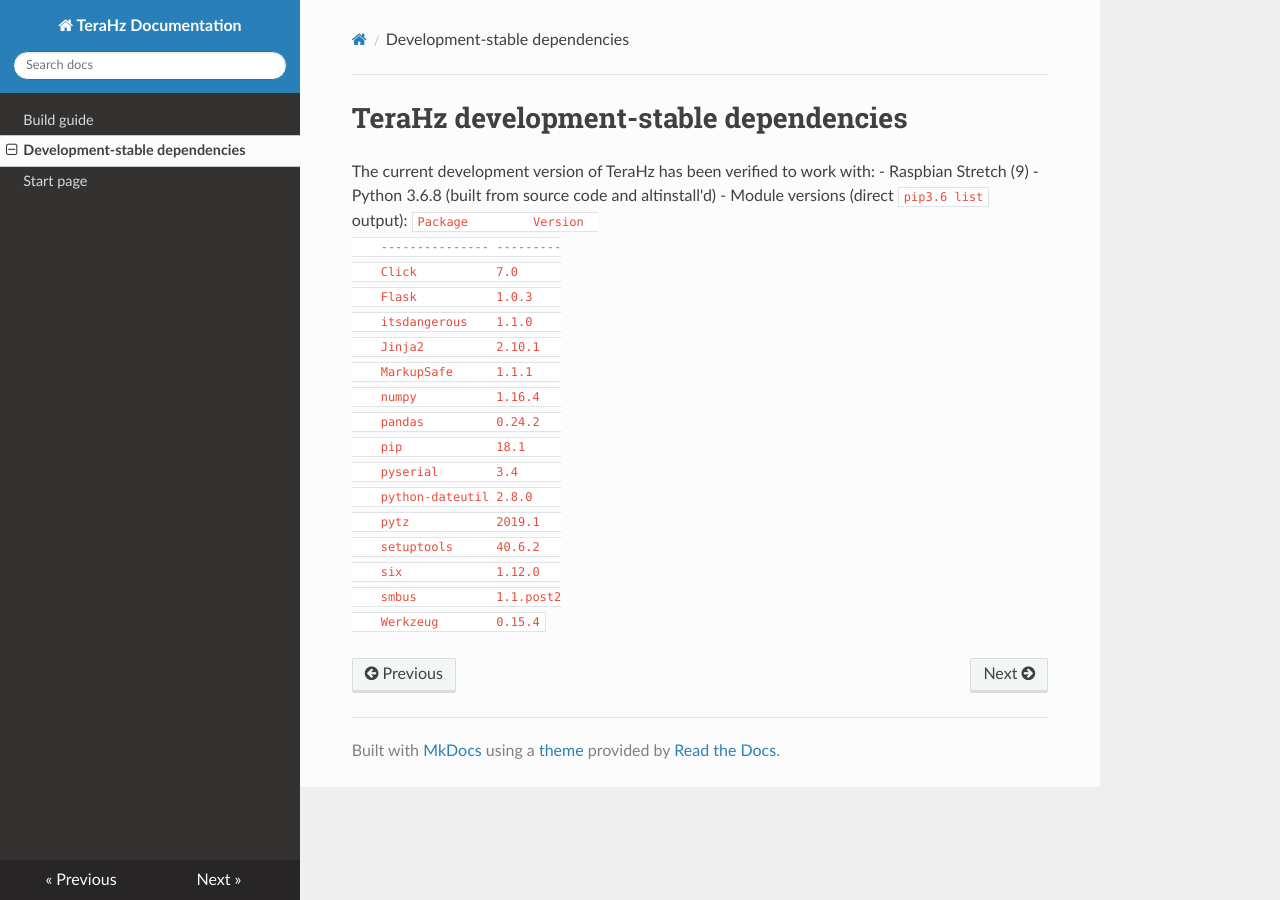
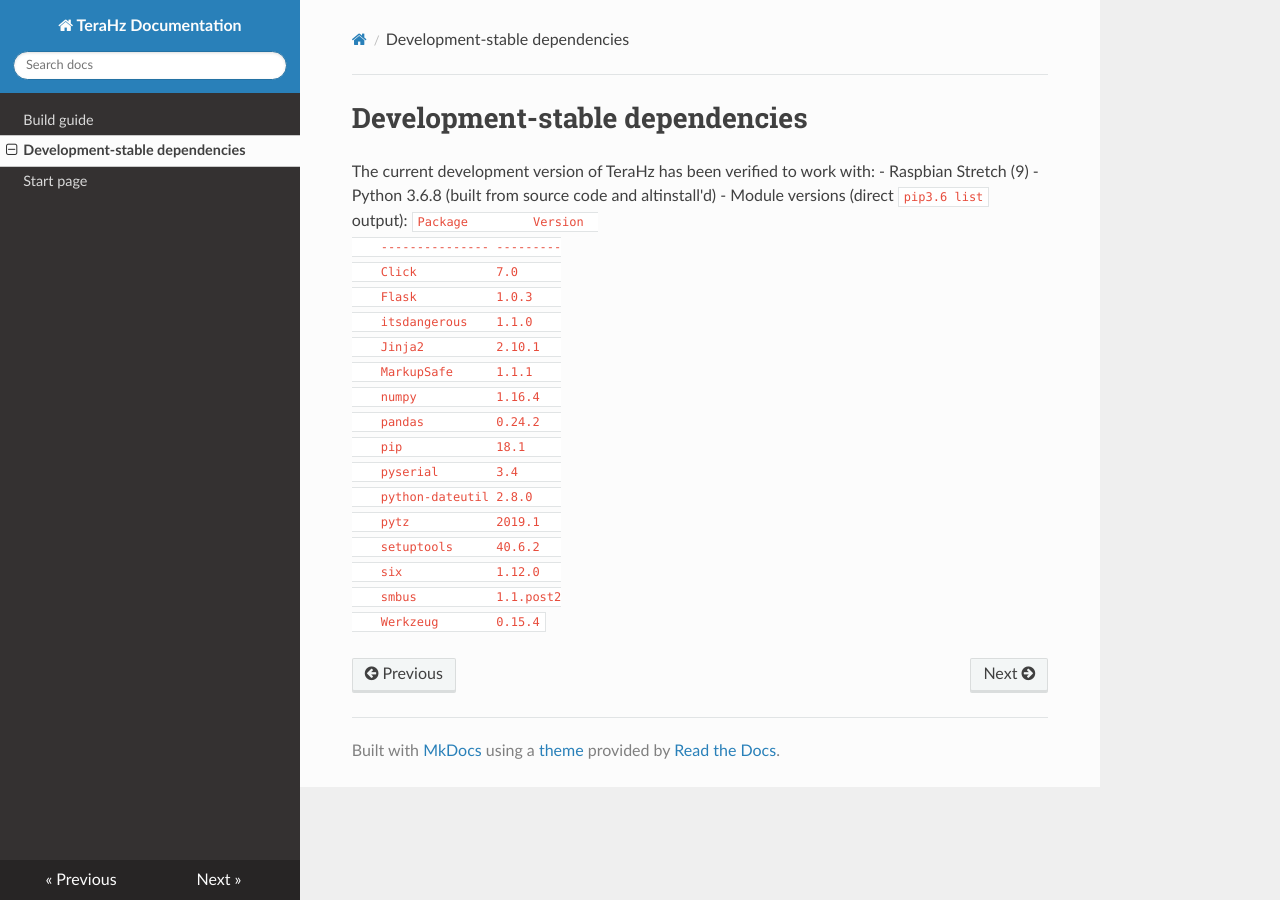
Before and after one commit to cls-02/TeraHz, an MkDocs documentation site: the page built from docs/dependencies.md, in a window 1280 px wide. Built offline with MkDocs 1.6.1, drawn with Linux system fonts in a browser that asks for light colours; nearby versions of some CDN libraries.

Commit message:
Documentiation titles

```diff
--- a/docs/dependencies.md
+++ b/docs/dependencies.md
@@ -1,4 +1,4 @@
-# TeraHz development-stable dependencies
+# Development-stable dependencies
 The current development version of TeraHz has been verified to work with:
   - Raspbian Stretch (9)
   - Python 3.6.8 (built from source code and altinstall'd)
```
Also changed, not shown: docs/index.md (+1 -1 lines).
